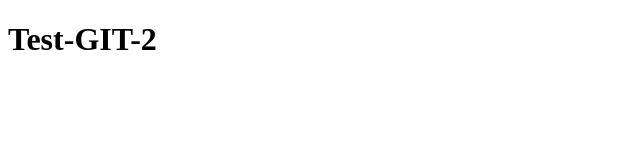
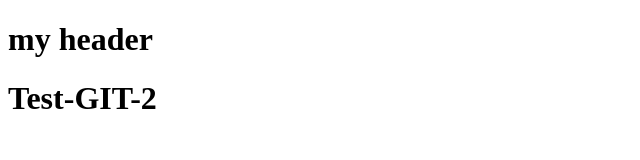
Before and after one commit to 1PlayerKillerGames/test-git-2, a plain HTML site: page index.html in a window 1280 px wide. Shown: the whole page, without its empty margins (0-640 px from the left). Drawn offline with Linux system fonts and the light colour scheme.

```diff
--- a/index.html
+++ b/index.html
@@ -7,6 +7,9 @@
     <title>Test-GIT-2</title>
   </head>
   <body>
+    <header>
+      <h1>my header</h1>
+    </header>
     <h1>Test-GIT-2</h1>
     <script src="index.js"></script>
   </body>
```
Also changed, not shown: index.js (+12 -0 lines), 1 other file.
